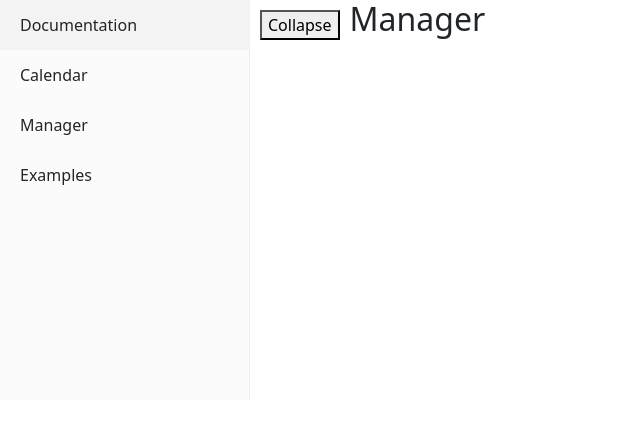
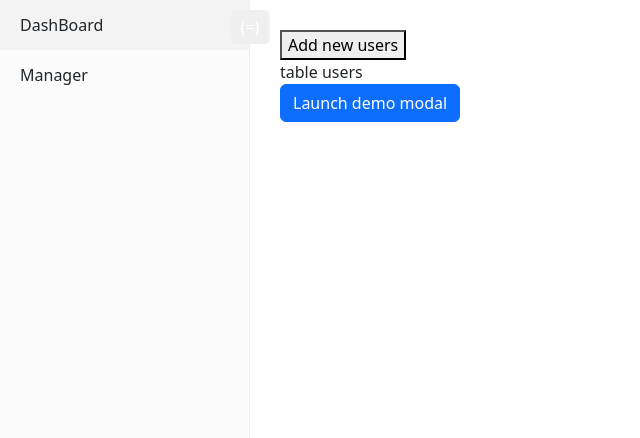
Before and after one commit to Hksiusua/Reactjs2, a React (Create React App) app in the folder base-react-redux/: page /admins/manage-users in a window 1280 px wide. Shown: the top 438 px of the page, without its empty margins (0-640 px from the left). Built offline with nearby package versions, Linux system fonts and the light colour scheme.

Commit message:
UploadImage57

```diff
--- a/base-react-redux/package.json
+++ b/base-react-redux/package.json
@@ -3,6 +3,9 @@
   "version": "0.1.0",
   "private": true,
   "dependencies": {
+    "@fortawesome/fontawesome-svg-core": "^6.5.2",
+    "@fortawesome/free-solid-svg-icons": "^6.5.2",
+    "@fortawesome/react-fontawesome": "^0.2.2",
     "@testing-library/jest-dom": "5.16.4",
     "@testing-library/react": "13.3.0",
     "@testing-library/user-event": "13.5.0",
--- a/base-react-redux/src/components/admin/Admin.js
+++ b/base-react-redux/src/components/admin/Admin.js
@@ -1,20 +1,37 @@
+// import SideBar from "./SideBar";
+// import "./Admin.scss";
+// import { Link, Outlet } from "react-router-dom";
+
+// const Admin = (props) => {
+//   return (
+//     <div className="admin-container">
+//       <div>
+//         <SideBar />
+//       </div>
+//       <div className="admin-content">
+//         <Outlet></Outlet>
+//       </div>
+//     </div>
+//   );
+// };
+// export default Admin;
+
+import React from "react";
+import { Outlet } from "react-router-dom";
 import SideBar from "./SideBar";
 import "./Admin.scss";
-import { FaBars } from "react-icons/fa";
-import { useState } from "react";
-import { Link, Outlet } from "react-router-dom";
-import Header from "../../components/header/Header";
 
-const Admin = (props) => {
+const Admin = () => {
   return (
     <div className="admin-container">
       <div className="admin-sidebar">
         <SideBar />
       </div>
       <div className="admin-content">
-        <Outlet></Outlet>
+        <Outlet />
       </div>
     </div>
   );
 };
+
 export default Admin;
--- a/base-react-redux/src/components/admin/Admin.scss
+++ b/base-react-redux/src/components/admin/Admin.scss
@@ -1,8 +1,10 @@
 .admin-container {
   display: flex;
   .admin-sidebar {
-    .pro-sidebar {
-      height: 100vh !important;
-    }
+    position: relative;
+  }
+  .admin-content {
+    width: 100%;
+    padding: 30px 30px;
   }
 }
--- a/base-react-redux/src/components/admin/SideBar.js
+++ b/base-react-redux/src/components/admin/SideBar.js
@@ -1,56 +1,38 @@
-// import { Sidebar, Menu, MenuItem, SubMenu } from "react-pro-sidebar";
+// import React from "react";
+// import { Sidebar, Menu, MenuItem } from "react-pro-sidebar";
+// import { Link } from "react-router-dom";
+// import "./SideBar.scss";
+// import "./Admin.scss";
 // const SideBar = () => {
 //   const [collapsed, setCollapsed] = React.useState(false);
 
 //   return (
-//     <div style={{ display: "flex", height: "100%", minHeight: "400px" }}>
-//       <Sidebar collapsed={collapsed}>
+//     <div
+//       className="admin-sidebar"
+//       style={{ display: "flex", height: "100vh", minHeight: "400px" }}
+//     >
+//       <Sidebar collapsed={collapsed} className="sideBar-content">
 //         <Menu>
-//           <MenuItem> Documentation</MenuItem>
-//           <MenuItem> Calendar</MenuItem>
-//           <MenuItem> E-commerce</MenuItem>
-//           <MenuItem> Examples</MenuItem>
+//           <MenuItem>
+//             <Link to="/admins" className="nav-link">
+//               DashBoard
+//             </Link>
+//           </MenuItem>
+
+//           <MenuItem>
+//             <Link to="/admins/manage-users" className="nav-link">
+//               Manager
+//             </Link>
+//           </MenuItem>
 //         </Menu>
 //       </Sidebar>
-//       <main style={{ padding: 10 }}>
+//       <main className="button-content">
 //         <div>
 //           <button
 //             className="sb-button"
 //             onClick={() => setCollapsed(!collapsed)}
 //           >
-//             Collapse
-//           </button>
-//         </div>
-//       </main>
-//     </div>
-//   );
-// };
-// export default SideBar;
-// import { Link, NavLink } from "react-router-dom";
-// import React from "react";
-// import { Sidebar, Menu, MenuItem } from "react-pro-sidebar";
-
-// const SideBar = () => {
-//   const [collapsed, setCollapsed] = React.useState(false);
-
-//   return (
-//     <div style={{ display: "flex", height: "100%", minHeight: "400px" }}>
-//       <Sidebar collapsed={collapsed}>
-//         <Menu>
-//           <MenuItem> </MenuItem>
-//           <MenuItem> Calendar </MenuItem>
-
-//           <MenuItem to="/manage-users"> E-commerce </MenuItem>
-//           <MenuItem> Examples </MenuItem>
-//         </Menu>
-//       </Sidebar>
-//       <main style={{ padding: 1 }}>
-//         <div>
-//           <button
-//             className="sb-button"
-//             onClick={() => setCollapsed(!collapsed)}
-//           >
-//             Collapse
+//             (=)
 //           </button>
 //         </div>
 //       </main>
@@ -63,31 +45,38 @@
 import React from "react";
 import { Sidebar, Menu, MenuItem } from "react-pro-sidebar";
 import { Link } from "react-router-dom";
+import "./SideBar.scss";
+import "./Admin.scss";
 
 const SideBar = () => {
   const [collapsed, setCollapsed] = React.useState(false);
 
   return (
-    <div style={{ display: "flex", height: "100%", minHeight: "400px" }}>
-      <Sidebar collapsed={collapsed}>
+    <div
+      className="admin-sidebar"
+      style={{ display: "flex", height: "100vh", minHeight: "400px" }}
+    >
+      <Sidebar collapsed={collapsed} className="sideBar-content">
         <Menu>
-          <MenuItem>Documentation</MenuItem>
-          <MenuItem>Calendar</MenuItem>
+          <MenuItem>
+            <Link to="/admins" className="nav-link">
+              DashBoard
+            </Link>
+          </MenuItem>
           <MenuItem>
             <Link to="/admins/manage-users" className="nav-link">
               Manager
             </Link>
           </MenuItem>
-          <MenuItem>Examples</MenuItem>
         </Menu>
       </Sidebar>
-      <main style={{ padding: 10 }}>
+      <main className="button-content">
         <div>
           <button
             className="sb-button"
             onClick={() => setCollapsed(!collapsed)}
           >
-            Collapse
+            (=)
           </button>
         </div>
       </main>
--- a/base-react-redux/src/components/admin/SideBar.scss
+++ b/base-react-redux/src/components/admin/SideBar.scss
@@ -0,0 +1,57 @@
+.admin-sidebar {
+  position: relative;
+  display: flex;
+  height: 100vh;
+  min-height: 400px;
+}
+
+.sideBar-content {
+  transition: width 0.3s;
+  background-color: inherit; /* Ensure the background color is inherited */
+  &.collapsed {
+    width: 80px; /* Adjust the width when collapsed */
+  }
+
+  .pro-sidebar-inner {
+    background-color: inherit;
+  }
+
+  .pro-menu-item {
+    color: inherit;
+
+    &:hover {
+      background-color: #3a4b61;
+    }
+
+    .nav-link {
+      color: inherit;
+      text-decoration: none;
+
+      &:hover {
+        text-decoration: underline;
+      }
+    }
+  }
+}
+
+.button-content {
+  position: absolute;
+  top: 10px; /* Adjust top position as needed */
+  left: 100%;
+  transform: translateX(-50%); /* Adjust position based on sidebar width */
+  transition: left 0.3s; /* Match the sidebar transition */
+  z-index: 10; /* Ensure the button appears above the sidebar */
+
+  .sb-button {
+    border: none;
+    color: #ffffff;
+    padding: 5px 10px;
+    cursor: pointer;
+    transition: background-color 0.3s;
+    border-radius: 5px;
+
+    &:hover {
+      background-color: #0056b3;
+    }
+  }
+}
--- a/base-react-redux/src/components/admin/content/Manager.js
+++ b/base-react-redux/src/components/admin/content/Manager.js
@@ -1,7 +1,22 @@
+import ModalCreateUser from "./ModalCreateUser";
+
 const Manager = (props) => {
   return (
     <>
-      <h2>Manager</h2>
+      <div className="mannager-user-container">
+        <div className="title-manager"></div>
+        <div className="users-content">
+          <div>
+            <button>Add new users</button>
+          </div>
+
+          <div>
+            table users
+            <br></br>
+            <ModalCreateUser></ModalCreateUser>
+          </div>
+        </div>
+      </div>
     </>
   );
 };
--- /dev/null
+++ b/base-react-redux/src/components/admin/content/ModalCreateUser.js
@@ -0,0 +1,139 @@
+import { FontAwesomeIcon } from "@fortawesome/react-fontawesome";
+import { faPlus } from "@fortawesome/free-solid-svg-icons";
+
+import { useState } from "react";
+import Button from "react-bootstrap/Button";
+import Modal from "react-bootstrap/Modal";
+import "./ModalCreateUser.scss";
+
+import Image from "../../assets/hinhTest.jpg";
+const ModalCreateUser = (props) => {
+  const [show, setShow] = useState(false);
+
+  const handleClose = () => setShow(false);
+  const handleShow = () => setShow(true);
+
+  const [email, setEmail] = useState("");
+  const [password, setPassword] = useState("");
+
+  const [username, setUsername] = useState("");
+
+  const [role, setRole] = useState("USER");
+  const [image, setImage] = useState("");
+
+  const [previewImage, setPreviewImage] = useState("");
+
+  const handleUploadImage = (event) => {
+    if (event.target && event.target.files && event.target.files[0]) {
+      setPreviewImage(URL.createObjectURL(event.target.files[0]));
+      setImage(event.target.files[0]);
+      console.log("good", event.target.files[0]);
+    } else {
+      setPreviewImage("");
+    }
+  };
+  return (
+    <>
+      <Button variant="primary" onClick={handleShow}>
+        Launch demo modal
+      </Button>
+
+      <Modal show={show} onHide={handleClose} size="xl">
+        <Modal.Header closeButton>
+          <Modal.Title>Add User</Modal.Title>
+        </Modal.Header>
+        <Modal.Body>
+          <div className="mb-3">
+            <label for="exampleFormControlInput1" className="form-label">
+              Email
+            </label>
+            <input
+              onChange={(event) => {
+                setEmail(event.target.value);
+              }}
+              type="email"
+              className="form-control"
+              value={email}
+            />
+          </div>
+
+          <div className="mb-3">
+            <label for="exampleFormControlInput1" className="form-label">
+              UserName
+            </label>
+            <input
+              onChange={(event) => {
+                setUsername(event.target.value);
+              }}
+              type="text"
+              className="form-control"
+              value={username}
+            />
+          </div>
+
+          <div className="mb-3">
+            <label for="exampleFormControlInput1" className="form-label">
+              Password
+            </label>
+            <input
+              onChange={(event) => {
+                setPassword(event.target.value);
+              }}
+              type="password"
+              className="form-control"
+              value={password}
+            />
+          </div>
+          <label for="exampleFormControlInput1" className="form-label">
+            Roles
+          </label>
+          <select
+            onChange={(event) => {
+              setRole(event.target.value);
+            }}
+            className="form-select"
+            aria-label="Default select example"
+          >
+            <option value="USER">User</option>
+            <option value="ADMIN">Admin</option>
+          </select>
+
+          <div className="mb-3 mt-3 ">
+            <label
+              for="exampleFormControlInput1"
+              className="form-label FormatImage"
+              htmlFor="labelUpload"
+            >
+              <FontAwesomeIcon icon={faPlus} className="fa-plus-icon" />
+              Repository image
+            </label>
+            <input
+              type="file"
+              id="labelUpload"
+              hidden
+              onChange={(event) => {
+                handleUploadImage(event);
+              }}
+            />
+            <div className="repositoryImage">
+              {previewImage ? (
+                <img src={previewImage} />
+              ) : (
+                <span>previewImage</span>
+              )}
+            </div>
+          </div>
+        </Modal.Body>
+        <Modal.Footer>
+          <Button variant="secondary" onClick={handleClose}>
+            Close
+          </Button>
+          <Button variant="primary" onClick={handleClose}>
+            Save Changes
+          </Button>
+        </Modal.Footer>
+      </Modal>
+    </>
+  );
+};
+export default ModalCreateUser;
--- /dev/null
+++ b/base-react-redux/src/components/admin/content/ModalCreateUser.scss
@@ -0,0 +1,29 @@
+.repositoryImage {
+  width: 100%;
+  height: 250px;
+  border-style: dotted;
+  color: aqua;
+  display: flex;
+  justify-content: center;
+  img {
+    display: flex;
+    max-width: 100%;
+    max-height: 100%;
+  }
+}
+
+.fa-plus-icon {
+  margin-right: 5px;
+  background-color: green;
+  padding: 10px;
+  border-radius: 10%;
+  color: white;
+}
+.FormatImage {
+  display: flex;
+  align-items: center;
+  width: fit-content;
+  background-color: rgb(179, 205, 241);
+  padding: 5px;
+  border-radius: 5px;
+}
```
Also changed, not shown: base-react-redux/src/components/header/Header.js (+0 -12 lines), base-react-redux/src/components/home/HomePage.js (+6 -6 lines), 1 other file (tests, documents, lock files or other folders).
